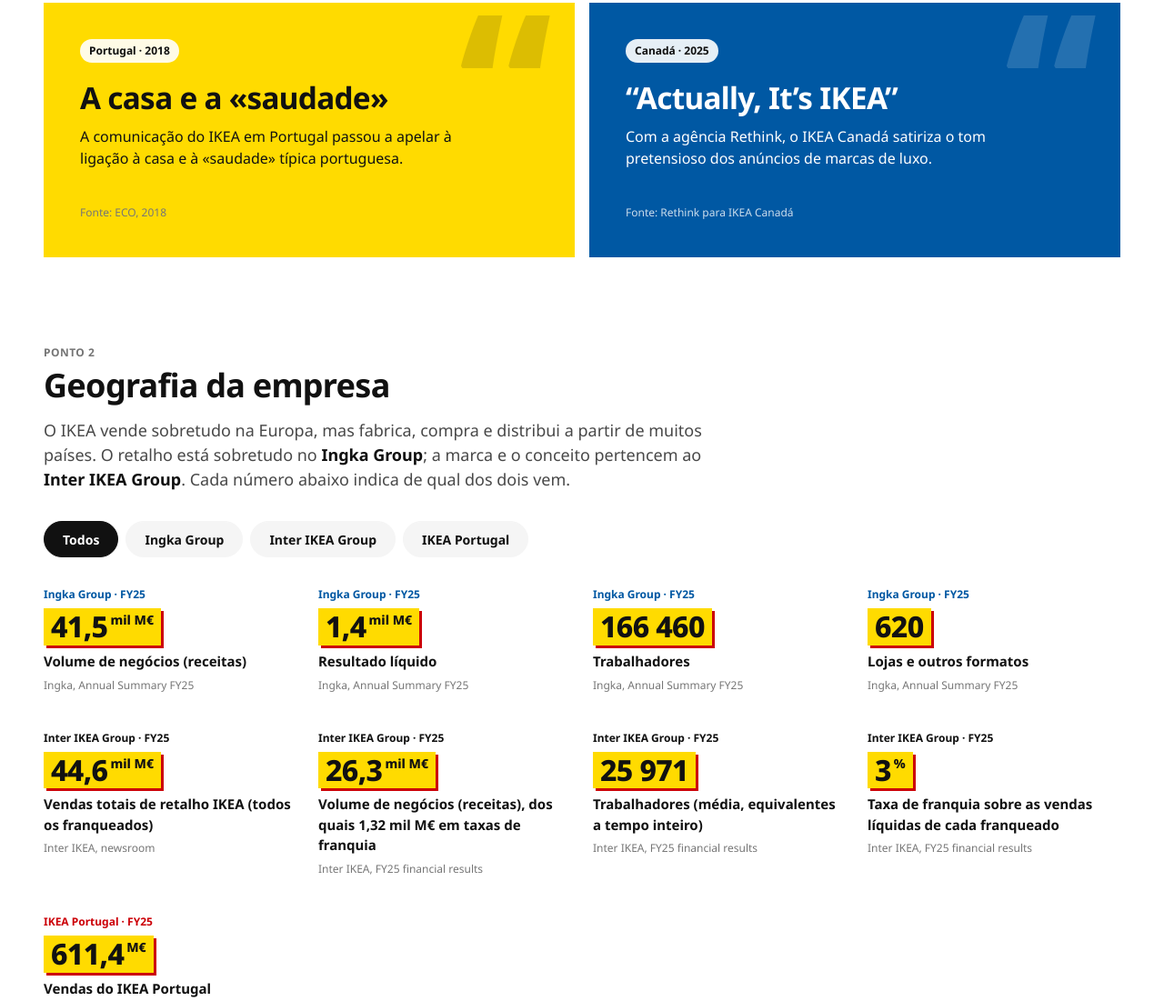
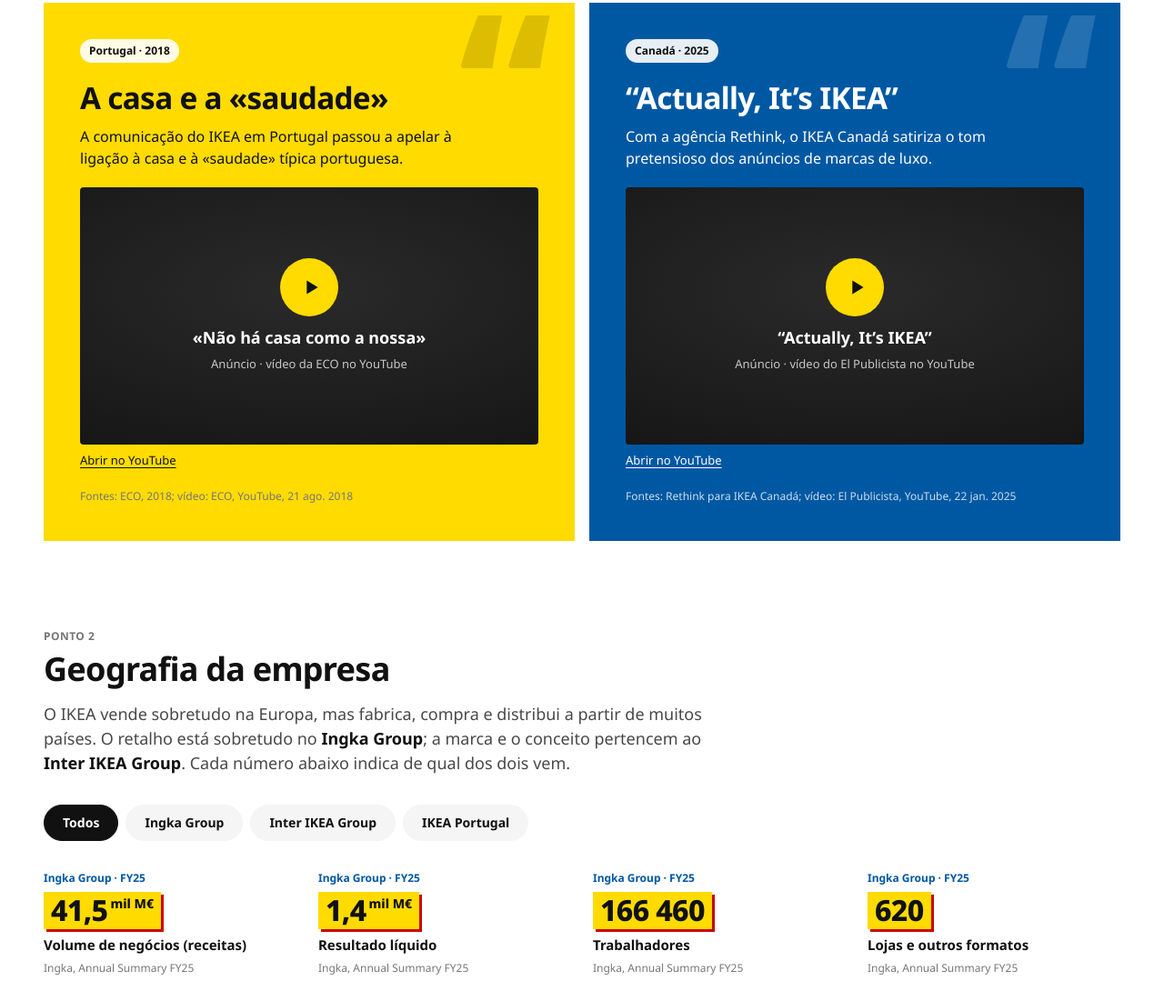
Before and after one commit to RafaKenzzz/estudo-caso-marcas-globais, a plain HTML site: page index.html in a window 1280 px wide. Shown: the part 2859-3960 px from the top of the page at 91% size. Drawn offline with Linux system fonts and the light colour scheme.

Commit message:
Acrescenta os vídeos das campanhas de Portugal e do Canadá

```diff
--- a/index.html
+++ b/index.html
@@ -226,13 +226,29 @@
           <span class="tag">Portugal · 2018</span>
           <h4>A casa e a «saudade»</h4>
           <p>A comunicação do IKEA em Portugal passou a apelar à ligação à casa e à «saudade» típica portuguesa.</p>
-          <span class="src">Fonte: ECO, 2018</span>
+          <figure class="video" data-yt="UqMKnp9xyAk" data-start="30">
+            <button type="button" class="video__play" aria-label="Ver o anúncio «Não há casa como a nossa» (vídeo do YouTube)">
+              <span class="video__icon" aria-hidden="true"><svg viewBox="0 0 24 24"><path d="M8 5.5v13l10.5-6.5z"/></svg></span>
+              <span class="video__t">«Não há casa como a nossa»</span>
+              <span class="video__m">Anúncio · vídeo da ECO no YouTube</span>
+            </button>
+            <figcaption><a href="https://www.youtube.com/watch?v=UqMKnp9xyAk&amp;t=30s" target="_blank" rel="noopener">Abrir no YouTube</a></figcaption>
+          </figure>
+          <span class="src">Fontes: ECO, 2018; vídeo: ECO, YouTube, 21 ago. 2018</span>
         </article>
         <article class="campaign campaign--blue">
           <span class="tag">Canadá · 2025</span>
           <h4>“Actually, It’s IKEA”</h4>
           <p>Com a agência Rethink, o IKEA Canadá satiriza o tom pretensioso dos anúncios de marcas de luxo.</p>
-          <span class="src">Fonte: Rethink para IKEA Canadá</span>
+          <figure class="video" data-yt="dwgqIrAQ8m0">
+            <button type="button" class="video__play" aria-label="Ver o anúncio «Actually, It’s IKEA» (vídeo do YouTube)">
+              <span class="video__icon" aria-hidden="true"><svg viewBox="0 0 24 24"><path d="M8 5.5v13l10.5-6.5z"/></svg></span>
+              <span class="video__t">“Actually, It’s IKEA”</span>
+              <span class="video__m">Anúncio · vídeo do El Publicista no YouTube</span>
+            </button>
+            <figcaption><a href="https://www.youtube.com/watch?v=dwgqIrAQ8m0" target="_blank" rel="noopener">Abrir no YouTube</a></figcaption>
+          </figure>
+          <span class="src">Fontes: Rethink para IKEA Canadá; vídeo: El Publicista, YouTube, 22 jan. 2025</span>
         </article>
       </div>
     </section>
@@ -459,7 +475,7 @@
           <tbody id="sources"></tbody>
         </table>
       </div>
-      <p class="src">Ligações consultadas a 29 out. 2026 e verificadas a 16 nov. 2026. Outras fontes citadas ao longo do trabalho: Wikipédia, The Local, Pamono, Business Today, Postal, India Retailing, PYMNTS, Oman Observer (AFP), URBACT, SOMO e Rethink.</p>
+      <p class="src">Ligações consultadas a 29 out. 2026 e verificadas a 16 nov. 2026. Outras fontes citadas ao longo do trabalho: Wikipédia, The Local, Pamono, Business Today, Postal, India Retailing, PYMNTS, Oman Observer (AFP), URBACT, SOMO, Rethink e El Publicista (vídeo no YouTube).</p>
 
       <div class="grid2 mt">
         <div class="tools" id="ferramentas">
--- a/script.js
+++ b/script.js
@@ -404,7 +404,28 @@ $("sources").innerHTML = sources.map(s => {
 // Fontes das fotografias colocadas no HTML
 document.querySelectorAll("[data-credit]").forEach(el => el.insertAdjacentHTML("beforeend", creditTag(el.dataset.credit)));
 
-$("unsure").innerHTML = unsure.map(u => `<li><strong>${u[0]}.</strong> ${u[1]}</li>`).join("");
+// Vídeos das campanhas: o YouTube só é contactado quando se carrega no botão.
+// Aberto com duplo clique (file://) o YouTube recusa vídeos incorporados, por isso abre noutro separador.
+document.querySelectorAll(".video[data-yt]").forEach(fig => {
+  const btn = fig.querySelector(".video__play");
+  btn.addEventListener("click", () => {
+    const id = fig.dataset.yt, start = +(fig.dataset.start || 0);
+    if (!/^https?:$/.test(location.protocol)) {
+      window.open(`https://www.youtube.com/watch?v=${id}` + (start ? `&t=${start}s` : ""), "_blank", "noopener");
+      return;
+    }
+    const f = document.createElement("iframe");
+    f.src = `https://www.youtube-nocookie.com/embed/${id}?autoplay=1&rel=0&playsinline=1` + (start ? `&start=${start}` : "");
+    f.title = btn.getAttribute("aria-label");
+    f.allow = "autoplay; encrypted-media; picture-in-picture; fullscreen";
+    f.allowFullscreen = true;
+    f.referrerPolicy = "strict-origin-when-cross-origin";
+    btn.replaceWith(f);
+    f.focus();
+  });
+});
+
+$("unsure").innerHTML =unsure.map(u => `<li><strong>${u[0]}.</strong> ${u[1]}</li>`).join("");
 
 $("credits").innerHTML = Object.values(credits).map(c => `
   <li>
--- a/style.css
+++ b/style.css
@@ -517,6 +517,25 @@ a:hover .circle-btn { transform: translateX(4px); }
 .campaign--blue .src { color: rgba(255, 255, 255, .8); }
 @media (max-width: 600px) { .campaign { padding: 28px 24px; min-height: 0; } }
 
+/* Vídeos das campanhas: o YouTube só carrega depois de se carregar no botão */
+.video { margin: 20px 0 0; position: relative; }
+.video__play, .video iframe { display: block; width: 100%; aspect-ratio: 16 / 9; border: 0; border-radius: 4px; }
+.video__play {
+  display: flex; flex-direction: column; align-items: center; justify-content: center; gap: 8px; padding: 16px;
+  background: radial-gradient(120% 90% at 50% 40%, #2a2a2a, var(--black)); color: var(--white); text-align: center;
+}
+.video__icon { width: 64px; height: 64px; border-radius: 50%; background: var(--yellow); display: grid; place-items: center; transition: transform .25s var(--ease-out); }
+.video__icon svg { width: 28px; height: 28px; fill: var(--black); stroke: none; margin-left: 3px; }
+.video__play:hover .video__icon { transform: scale(1.08); }
+.video__play:focus-visible { outline: 3px solid var(--white); outline-offset: -6px; }
+.video__t { font-weight: 700; font-size: 18px; line-height: 1.25; margin-top: 4px; }
+.video__m { font-size: 13px; color: rgba(255, 255, 255, .75); }
+.video iframe { background: var(--black); }
+.video figcaption { margin-top: 8px; font-size: 13px; }
+.video figcaption a { color: inherit; text-decoration: underline; text-underline-offset: 3px; }
+@media (max-width: 600px) { .video__icon { width: 52px; height: 52px; } .video__t { font-size: 16px; } }
+@media print { .video__play { display: none; } }
+
 /* ---------- Chips (filtros) ---------- */
 .chips { display: flex; gap: 8px; overflow-x: auto; padding-bottom: 8px; margin-bottom: 24px; scrollbar-width: none; }
 .chips::-webkit-scrollbar { display: none; }
```
